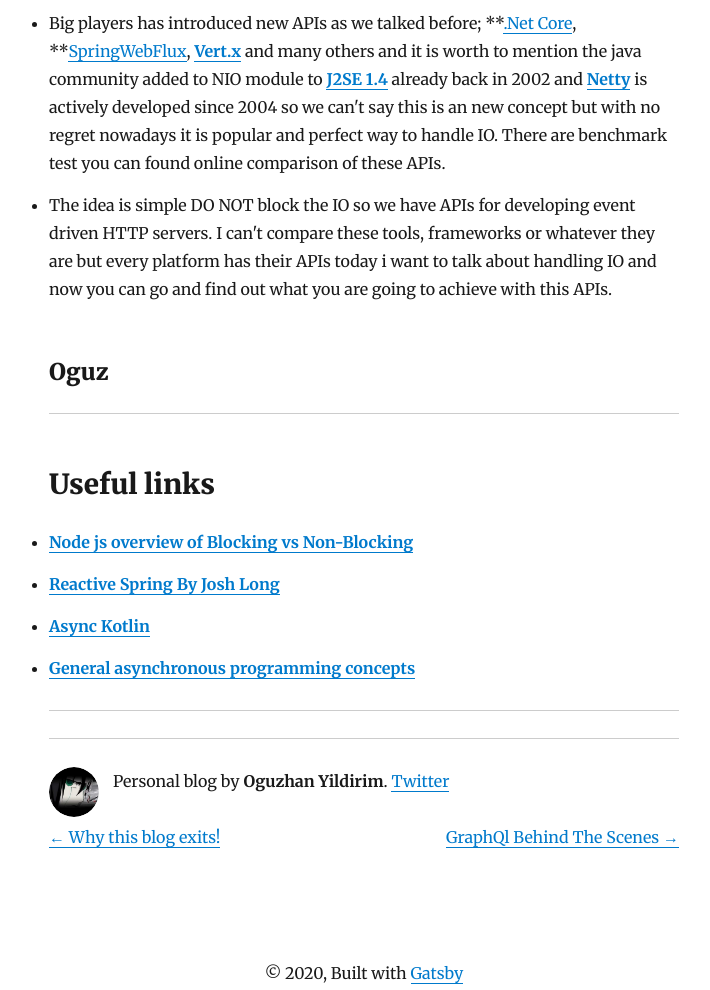
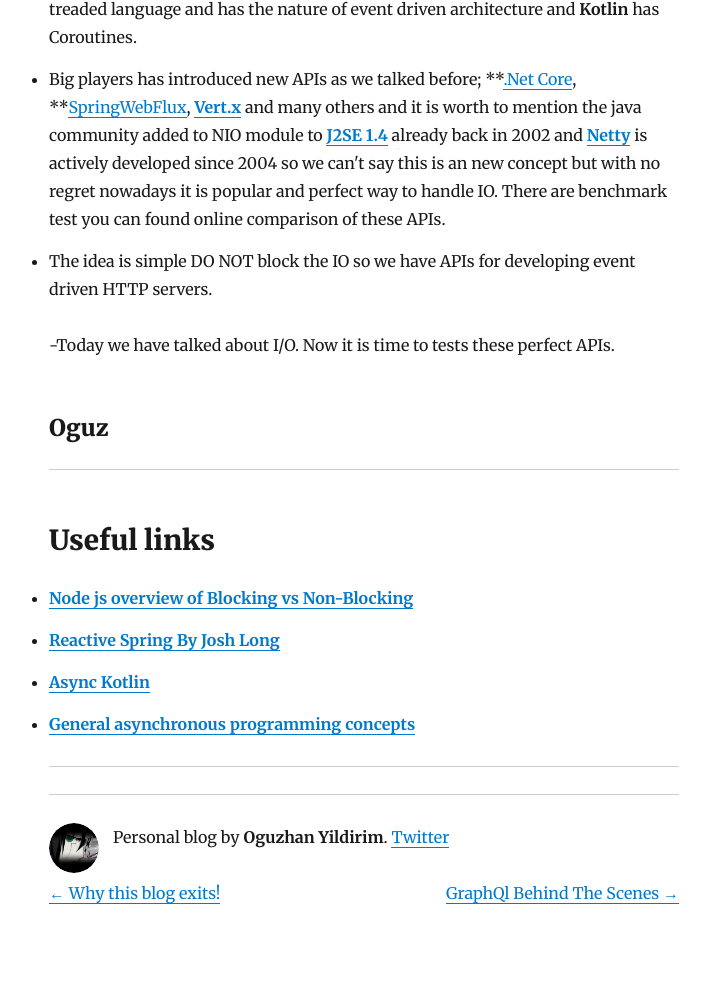
Before and after one commit to Oguzyildirim/my-blog, a Gatsby site: page /blog/handlingIO/HandlingIO/ in a window 1280 px wide. Shown: the part 6921-7911 px from the top of the page, without its empty margins (276-986 px from the left). Built offline with nearby package versions, Linux system fonts and the light colour scheme; Gatsby itself is replaced by a stand-in of ours; some packages are replaced by stand-ins of ours.

Commit message:
handling IO

```diff
--- a/content/blog/handlingIO/HandlingIO.mdx
+++ b/content/blog/handlingIO/HandlingIO.mdx
@@ -8,7 +8,7 @@
 
 ![io](./io.jpg)
 
-We want to build concurrent and performant software applications and there are new tools to compute-heavy workloads!
+We want to  build concurrent and performant software applications and there are new tools to compute-heavy workloads!
 
 I am big fan of Node.js and it is great experience developing applications with Node.js but today other platforms have their own APIs to implement non-blocking IO application with new libraries like Reactive Spring, .Net Core, Vert.x  but the way is same; non-blocking, single treaded and event driven applications.
 
@@ -68,7 +68,7 @@
 >Alternatively, it is possible to start the communication and then perform processing that does not require that the I/O be completed. This approach is called asynchronous input/output. Any task that depends on the I/O having completed (this includes both using the input values and critical operations that claim to assure that a write operation has been completed) still needs to wait for the I/O operation to complete, and thus is still blocked, but other processing that does not have a dependency on the I/O operation can continue.
 
 - After a crazy friday night with your friends you need to go rest a bit. You wake up saturday morning, take a cup of coffee and start reading my blog and you notice there is a topic about something called handling I/O. Last thing you remember our system doesn't handle anything anymore, you goofed up because your system waste so much time between network requests waiting I/O to respond and your I/O system sitting there like a useless piece of software and waiting  endless roads to come end of the road and this makes your application inefficient because you are waiting this endless roads to respond you something and finally roads come to an end your thread able to finish his job.
-- You simply blocked your thread to wait the network request and multithreading is not a solution anymore because context switching costs a lot and all threads add additional resource. You can't have unlimited number of threads you can do better than that it is time to break to walls. It is time to introduce something new! Actually the idea is simple instead of scaling your application horizontally or adding new threads. You just need to run your application on a single thread and make the I/O calls asynchronous. How is that sound now? Because remember network request are endless roads you experience it and you don't want to wait this roads to finish to do your other jobs. Basically you create  a thing called callback and when the road finished you got an signal saying you  **HEYYYYYY!!**, your request is here and you can proceed.
+- You simply blocked your thread to wait the network request and multithreading is not a solution anymore because context switching costs a lot and all threads add additional resource. You can't have unlimited number of threads you can do better than that it is time to break to walls. It is time to introduce something new! Actually the idea is simple instead of scaling your application horizontally or adding new threads. You just need to run your application on a single thread and make the I/O calls asynchronous, what i mean by that is make event driven HTTP servers. How is that sound now? Because remember network request are endless roads you experience it and you don't want to wait this roads to finish to do your other tasks. Basically you create  a thing called callback and when the road finished you got an signal saying you  **HEYYYYYY!!**, your request is here and you can proceed. Basically minimizing the time you spend I/O makes you able to handle throughput, scale your application.
 
 - Every new concept we introduce to improve throughput, latency, and/or responsiveness of your application and also add complexity but with this way you don't have to deal with synchronization between threads or you don't need to scale your application horizontally because you have limited resources but that doesn't means statelessness is a bad thing but efficient way to solve your problems.
 
@@ -78,7 +78,9 @@
 **Go** (has Goroutines it is perfect way to deal with threads i believe but the binary program runs on single thread) **Javascript** single treaded language and has the nature of event driven architecture and **Kotlin** has Coroutines.
 - Big players has introduced new APIs as we talked before; **[.Net Core](https://docs.microsoft.com/en-us/dotnet/core/), **[SpringWebFlux](https://docs.spring.io/spring/docs/current/spring-framework-reference/web-reactive.html), **[Vert.x](https://vertx.io/)** and many others and it is worth to mention  the java community added to NIO module to **[J2SE 1.4](https://www.jcp.org/en/jsr/detail?id=51)** already back in 2002 and **[Netty](https://netty.io/)** is actively developed since 2004 so we can't say this is an new concept but with no regret nowadays it is popular and perfect way to handle IO. There are benchmark test you can found online comparison of these APIs.
 
-- The idea is simple DO NOT block the IO so we have APIs for developing event driven HTTP servers. I can't compare these tools, frameworks or whatever they are but every platform has their APIs today i want to talk about handling IO and now you can go and find out what you are going to achieve with this APIs.
+- The idea is simple DO NOT block the IO so we have APIs for developing event driven HTTP servers.
+
+-Today we have talked about I/O. Now it is time to tests these perfect APIs.
 
 ### Oguz
 
```
